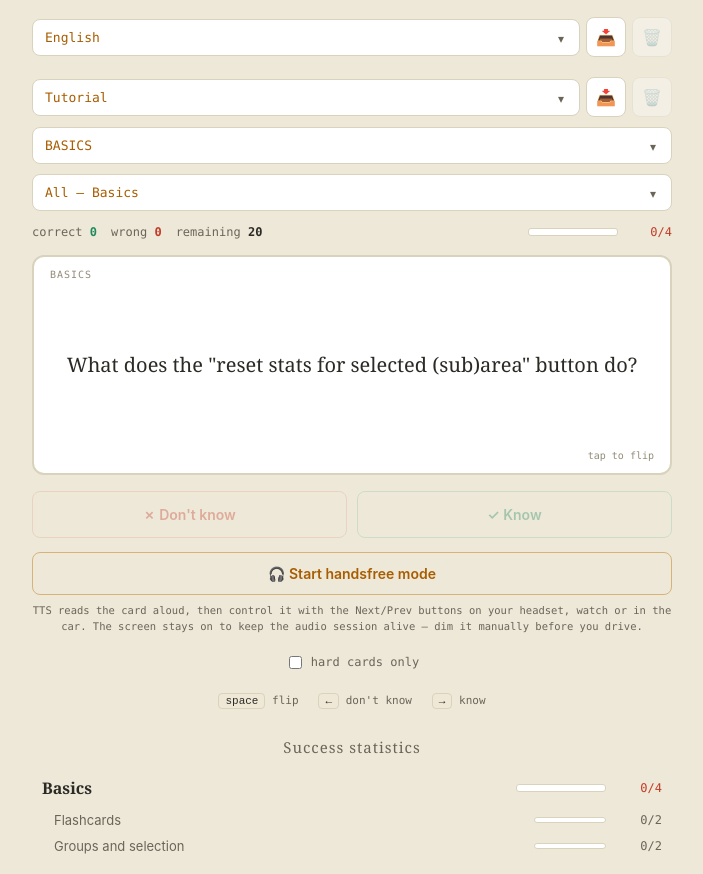
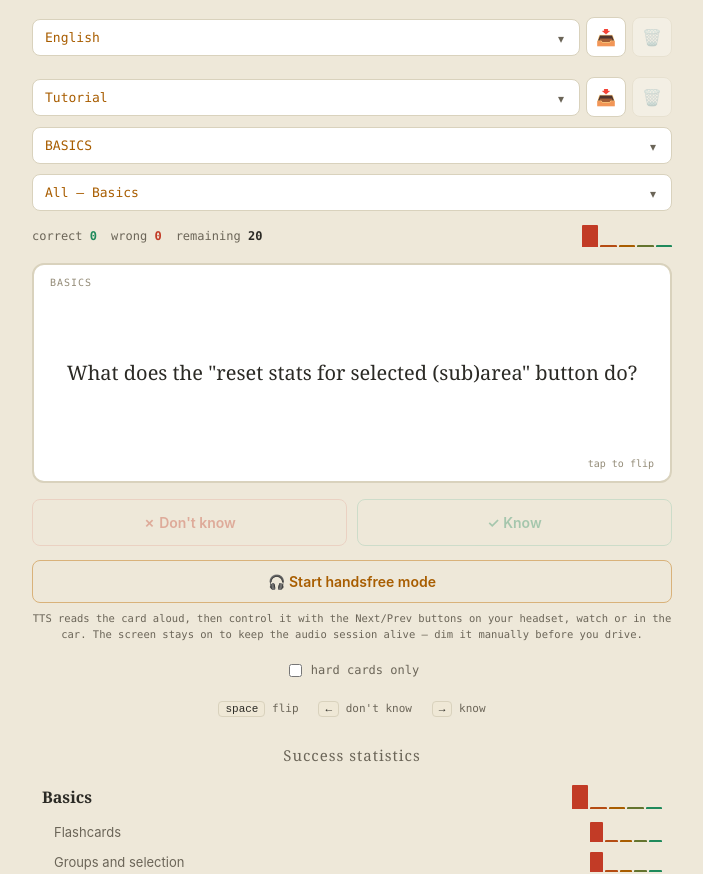
Before and after one commit to Dushino/OK-Trainer, a plain HTML site: page index.html in a window 1280 px wide. Shown: the part 89-963 px from the top of the page, without its empty margins (288-991 px from the left). Drawn offline with Linux system fonts and the light colour scheme.

Commit message:
Progress indication reworked

```diff
--- a/index.html
+++ b/index.html
@@ -169,7 +169,7 @@
     gap:8px;
     flex-shrink:0;
   }
-  .header-progress .stats-bar{width:90px;height:8px;}
+  .header-progress .box-bars{width:90px;height:22px;}
   .card{
     background:var(--lcd);
     border:2px solid var(--lcd-border);
@@ -356,27 +356,29 @@
     font-weight:700;
     color:var(--text);
   }
-  .stats-pct{
-    font-family:var(--mono);
-    font-size:12px;
-    width:46px;
-    text-align:right;
+  .box-bars{
+    display:flex;
+    align-items:flex-end;
+    gap:2px;
+    width:72px;
+    height:20px;
     flex-shrink:0;
   }
-  .stats-bar{
-    width:72px;
-    height:6px;
-    border-radius:3px;
-    background:var(--panel);
-    border:1px solid var(--border);
-    overflow:hidden;
+  .stats-cat .box-bars{width:90px;height:24px;}
+  .box-bar{
+    flex:1;
+    min-width:3px;
+    border-radius:1px 1px 0 0;
+    background:var(--border);
+  }
+  .pass-dot{
+    width:10px;
+    height:10px;
+    border-radius:50%;
     flex-shrink:0;
-  }
-  .stats-cat .stats-bar{height:8px;width:90px;}
-  .stats-bar-fill{
-    height:100%;
-    border-radius:3px;
-  }
+    display:none;
+  }
+  .pass-dot.visible{display:inline-block;}
   .stats-row{
     display:flex;
     align-items:center;
@@ -443,8 +445,8 @@
       <span><span data-i18n="remaining"></span> <b id="cntLeft">0</b></span>
     </div>
     <div class="header-progress" id="headerProgress">
-      <div class="stats-bar"><div class="stats-bar-fill" id="headerBarFill"></div></div>
-      <span class="stats-pct" id="headerPct">0/0</span>
+      <span class="pass-dot" id="headerDot"></span>
+      <div class="box-bars" id="headerBoxBars"></div>
     </div>
   </div>
 
@@ -727,7 +729,6 @@ function saveLibrary(){
 }
 
 function progressKey(id){ return "oktrainer_progress_v1__" + id; }
-function statsKey(id){ return "oktrainer_stats_v1__" + id; }
 function navKey(id){ return "oktrainer_lastnav_v1__" + id; }
 
 function loadProgressFor(id){
@@ -739,19 +740,9 @@ function loadProgressFor(id){
 function saveProgress(){
   try{ localStorage.setItem(progressKey(activeSetId), JSON.stringify(progress)); }catch(e){}
 }
-function loadStatsFor(id){
-  try{
-    const raw = localStorage.getItem(statsKey(id));
-    return raw ? JSON.parse(raw) : {};
-  }catch(e){ return {}; }
-}
-function saveStats(){
-  try{ localStorage.setItem(statsKey(activeSetId), JSON.stringify(cardStats)); }catch(e){}
-}
 function wipeSetData(id){
   try{
     localStorage.removeItem(progressKey(id));
-    localStorage.removeItem(statsKey(id));
     localStorage.removeItem(navKey(id));
   }catch(e){}
 }
@@ -761,7 +752,6 @@ let activeSetId = localStorage.getItem(ACTIVE_KEY) || BUILTIN_ID;
 if(!library[activeSetId]) activeSetId = BUILTIN_ID;
 
 let progress = {};
-let cardStats = {};
 
 // DATA / GROUP_ORDER / CAT_LABELS jsou sestaveny dynamicky z aktivní sady
 // při každém přepnutí — vše ostatní v apce (boxy, míchání, statistiky,
@@ -850,7 +840,6 @@ function switchToSet(id, forcedNav){
   try{ localStorage.setItem(ACTIVE_KEY, id); }catch(e){}
   applyActiveSet(library[id]);
   progress = loadProgressFor(id);
-  cardStats = loadStatsFor(id);
   renderSetSelect();
   renderHeaderTexts();
   renderAreaNav();
@@ -940,22 +929,6 @@ function setBox(cat, idx, box){
   saveProgress();
 }
 
-// Trvalá počítadla pro statistiky úspěšnosti — nezávislá na boxu.
-function getCardStats(cat, idx){
-  return cardStats[cardKey(cat, idx)] || {correct: 0, wrong: 0};
-}
-function recordAnswer(cat, idx, good){
-  const k = cardKey(cat, idx);
-  const s = cardStats[k] || {correct: 0, wrong: 0};
-  if(good) s.correct++; else s.wrong++;
-  cardStats[k] = s;
-  saveStats();
-}
-function resetCardStats(cat, idx){
-  delete cardStats[cardKey(cat, idx)];
-  saveStats();
-}
-
 // ============================================================
 // Stav aktuálního kola
 // ============================================================
@@ -1100,26 +1073,17 @@ function cssVar(name, fallback){
   return v || fallback;
 }
 
-function currentScopeStats(){
-  const items = DATA[state.cat] || [];
-  let idxs = items.map((_,i) => i);
-  if(hasGroups(state.cat) && state.group !== "__all__"){
-    idxs = idxs.filter(i => items[i][2] === state.group);
-  }
-  const total = idxs.length;
-  const pct = total ? idxs.reduce((s,i) => s + itemSuccessPct(state.cat,i), 0) / total : 0;
-  return {pct, total};
-}
-
 function updateHeaderProgress(){
-  const {pct, total} = currentScopeStats();
-  const correct = Math.round(pct/100 * total);
   const wholeArea = !hasGroups(state.cat) || state.group === "__all__";
-  const color = wholeArea ? successColorFor(pct, areaThresholdPct(state.cat)) : neutralBarColor();
-  const fill = document.getElementById("headerBarFill");
-  const label = document.getElementById("headerPct");
-  if(fill){ fill.style.width = pct + "%"; fill.style.background = color; }
-  if(label){ label.textContent = correct + "/" + total; label.style.color = color; }
+  const {counts, total} = boxCounts(state.cat, wholeArea ? "__all__" : state.group);
+  const boxBars = document.getElementById("headerBoxBars");
+  if(boxBars) boxBars.innerHTML = boxBarsInnerHtml(counts, total);
+  const dot = document.getElementById("headerDot");
+  if(dot){
+    const info = wholeArea ? passDotInfo(state.cat) : null;
+    dot.classList.toggle("visible", !!info);
+    if(info){ dot.style.background = info.color; dot.title = Math.round(info.pct) + "%"; }
+  }
 }
 
 function flip(){
@@ -1138,7 +1102,6 @@ function grade(good){
   if(!item) return;
   const box = getBox(state.cat, item.idx);
   setBox(state.cat, item.idx, good ? box+1 : 1);
-  recordAnswer(state.cat, item.idx, good);
   if(good) state.sessionGood++; else state.sessionBad++;
   state.pos++;
   state.flipped = false;
@@ -1230,32 +1193,60 @@ function successColorFor(pct, thresholdPct){
   return rgbToHex(c.r, c.g, c.b);
 }
 
-// Podoblasti nemají vlastní zkušební minimum (to platí jen za celý
-// předmět) — barvit je podle % by naznačovalo neexistující kritérium,
-// proto mají vždy jednu neutrální barvu; délka baru dál ukazuje %.
-function neutralBarColor(){
-  return cssVar('--text-muted', '#8b9a95');
-}
-
-function itemSuccessPct(cat, idx){
-  const s = getCardStats(cat, idx);
-  const total = s.correct + s.wrong;
-  return total ? (s.correct / total) * 100 : 0;
-}
-
-function computeCategoryStats(cat){
+// Rozložení kartiček do Leitnerových boxů 1-5 pro danou oblast, volitelně
+// omezené na jednu podoblast. counts[i] = počet kartiček v boxu i+1.
+function boxCounts(cat, group){
   const items = DATA[cat] || [];
-  const groups = GROUP_ORDER[cat] || [];
-  const groupStats = groups.map(g => {
-    const idxs = items.map((_,i) => i).filter(i => items[i][2] === g);
-    const total = idxs.length;
-    const pct = total ? idxs.reduce((s,i) => s + itemSuccessPct(cat,i), 0) / total : 0;
-    return {group: g, pct, total};
+  const counts = [0,0,0,0,0];
+  let total = 0;
+  items.forEach((it, i) => {
+    if(group && group !== "__all__" && it[2] !== group) return;
+    counts[getBox(cat, i) - 1]++;
+    total++;
   });
-  const allIdxs = items.map((_,i) => i);
-  const catTotal = allIdxs.length;
-  const catPct = catTotal ? allIdxs.reduce((s,i) => s + itemSuccessPct(cat,i), 0) / catTotal : 0;
-  return {catPct, catTotal, groupStats};
+  return {counts, total};
+}
+
+// Vážený průměr boxu napříč kartičkami, normalizovaný na 0-100 %
+// (box1=0 %, box5=100 %) — hrubý odhad šance na správnou odpověď u
+// zkoušky, použitý jako vstup do prahové barvy pass/fail tečky.
+function weightedBoxPct(counts, total){
+  if(!total) return 0;
+  let sum = 0;
+  counts.forEach((c, i) => { sum += c * (i/4*100); });
+  return sum/total;
+}
+
+// HTML pěti sloupečků (bez obalového .box-bars) — barva podle POZICE boxu
+// (box1 červená .. box5 zelená), výška podle podílu kartiček v tom boxu.
+// Prázdný box se pořád zobrazí (minimální výška), aby bylo vidět všech 5.
+function boxBarsInnerHtml(counts, total){
+  let html = "";
+  for(let i=0;i<5;i++){
+    const frac = total ? counts[i]/total : 0;
+    const heightPct = Math.max(8, Math.round(frac*100));
+    const color = successColor(i/4*100);
+    html += '<div class="box-bar" style="height:'+heightPct+'%;background:'+color+';" title="Box '+(i+1)+': '+counts[i]+'"></div>';
+  }
+  return html;
+}
+function boxBarsHtml(counts, total){
+  return '<div class="box-bars">' + boxBarsInnerHtml(counts, total) + '</div>';
+}
+
+// Info pro pass/fail tečku dané oblasti, nebo null, když oblast nemá
+// maxErrors (pak se tečka vůbec nezobrazuje — viz FORMAT.md).
+function passDotInfo(cat){
+  const threshold = areaThresholdPct(cat);
+  if(threshold == null) return null;
+  const {counts, total} = boxCounts(cat, "__all__");
+  const pct = weightedBoxPct(counts, total);
+  return {pct, color: successColorFor(pct, threshold)};
+}
+function passDotHtml(cat){
+  const info = passDotInfo(cat);
+  if(!info) return '<span class="pass-dot"></span>';
+  return '<span class="pass-dot visible" style="background:'+info.color+';" title="'+Math.round(info.pct)+'%"></span>';
 }
 
 function renderStats(){
@@ -1263,23 +1254,19 @@ function renderStats(){
   if(!container) return;
   let html = "";
   Object.keys(STATS_CAT_LABELS).forEach(cat => {
-    const {catPct, catTotal, groupStats} = computeCategoryStats(cat);
-    const catColor = successColorFor(catPct, areaThresholdPct(cat));
-    const catCorrect = Math.round(catPct/100 * catTotal);
+    const {counts, total} = boxCounts(cat, "__all__");
     html += '<div class="stats-cat" data-cat="'+cat+'" data-group="__all__">'
       + '<div class="stats-cat-head">'
       + '<span class="stats-cat-name">'+STATS_CAT_LABELS[cat]+'</span>'
-      + '<div class="stats-bar"><div class="stats-bar-fill" style="width:'+catPct+'%;background:'+catColor+';"></div></div>'
-      + '<span class="stats-pct" style="color:'+catColor+';">'+catCorrect+'/'+catTotal+'</span>'
+      + passDotHtml(cat)
+      + boxBarsHtml(counts, total)
       + '</div></div>';
-    groupStats.forEach(({group, pct, total}) => {
-      const color = neutralBarColor();
-      const correct = Math.round(pct/100 * total);
+    (GROUP_ORDER[cat] || []).forEach(group => {
+      const g = boxCounts(cat, group);
       const safeGroup = group.replace(/"/g, '&quot;');
       html += '<div class="stats-row" data-cat="'+cat+'" data-group="'+safeGroup+'">'
         + '<span class="stats-row-name">'+group+'</span>'
-        + '<div class="stats-bar"><div class="stats-bar-fill" style="width:'+pct+'%;background:'+color+';"></div></div>'
-        + '<span class="stats-pct" style="color:'+color+';">'+correct+'/'+total+'</span>'
+        + boxBarsHtml(g.counts, g.total)
         + '</div>';
     });
   });
@@ -1559,7 +1546,6 @@ document.getElementById("btnResetScope").addEventListener("click", () => {
   items.forEach((it, i) => {
     if(state.group === "__all__" || it[2] === state.group){
       delete progress[cardKey(state.cat, i)];
-      resetCardStats(state.cat, i);
     }
   });
   saveProgress();
@@ -1569,9 +1555,7 @@ document.getElementById("btnResetScope").addEventListener("click", () => {
 document.getElementById("btnResetAll").addEventListener("click", () => {
   if(!confirm(t("confirm_reset_all", {setId: activeSetId}))) return;
   progress = {};
-  cardStats = {};
   saveProgress();
-  saveStats();
   state.sessionGood = 0; state.sessionBad = 0;
   buildDeck(); renderCard(); renderStats();
 });
```
Also changed, not shown: 4 other files.
